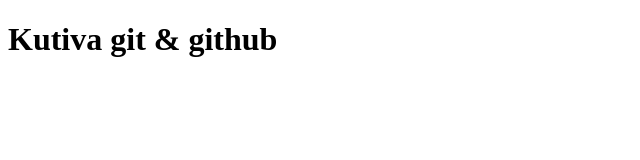
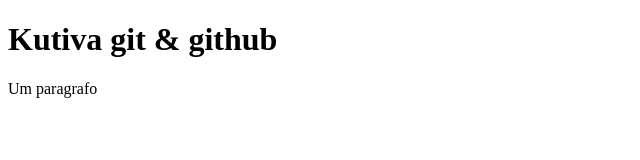
Before and after one commit to LertonJosine/kutiva-2, a plain HTML site: page index.html in a window 1280 px wide. Shown: the whole page, without its empty margins (0-640 px from the left). Drawn offline with Linux system fonts and the light colour scheme.

Commit message:
Update index.html
Adicionei um paragrafo

```diff
--- a/index.html
+++ b/index.html
@@ -8,5 +8,6 @@
 </head>
 <body>
     <h1>Kutiva git & github</h1>
+    <p>Um paragrafo</p>
 </body>
 </html>
```
